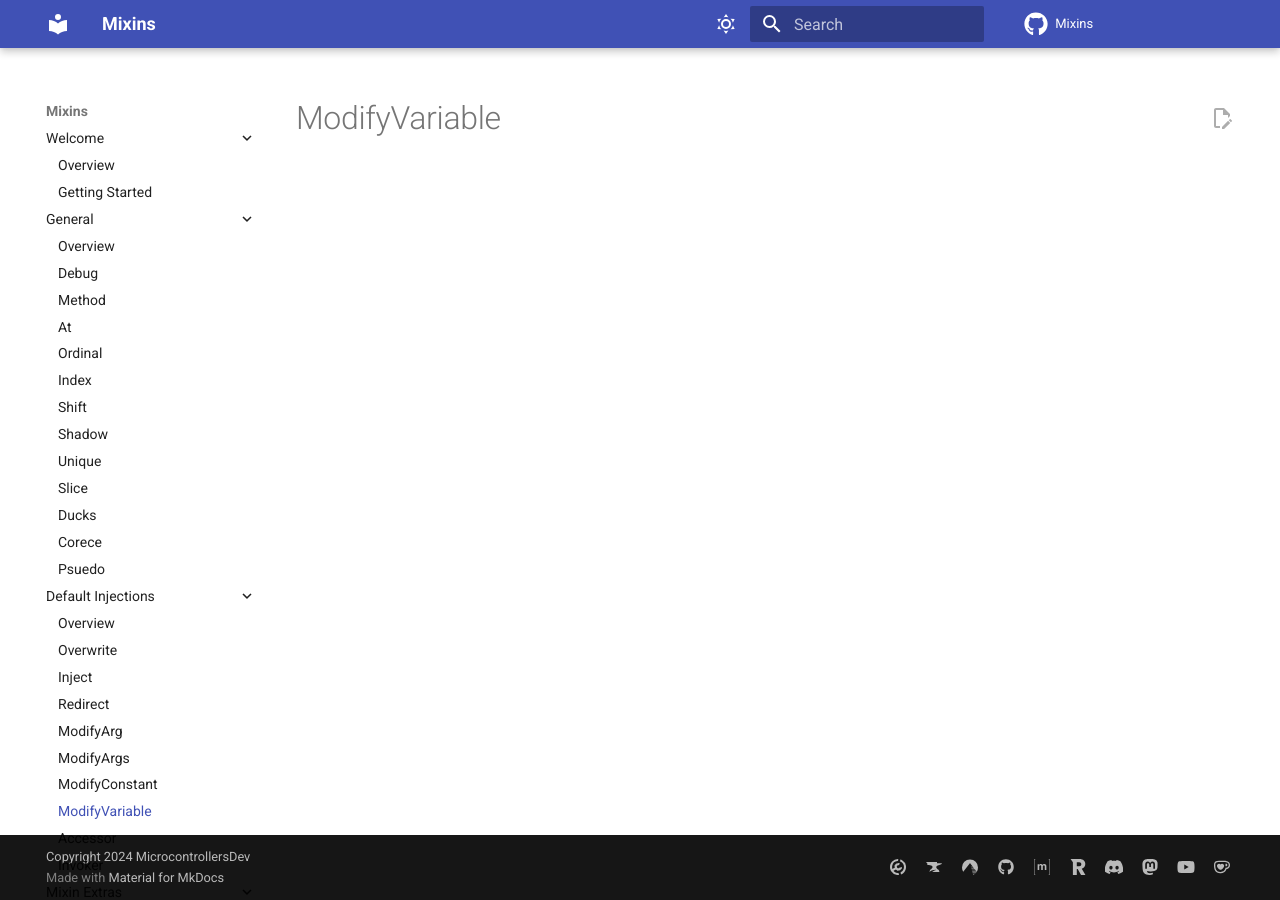
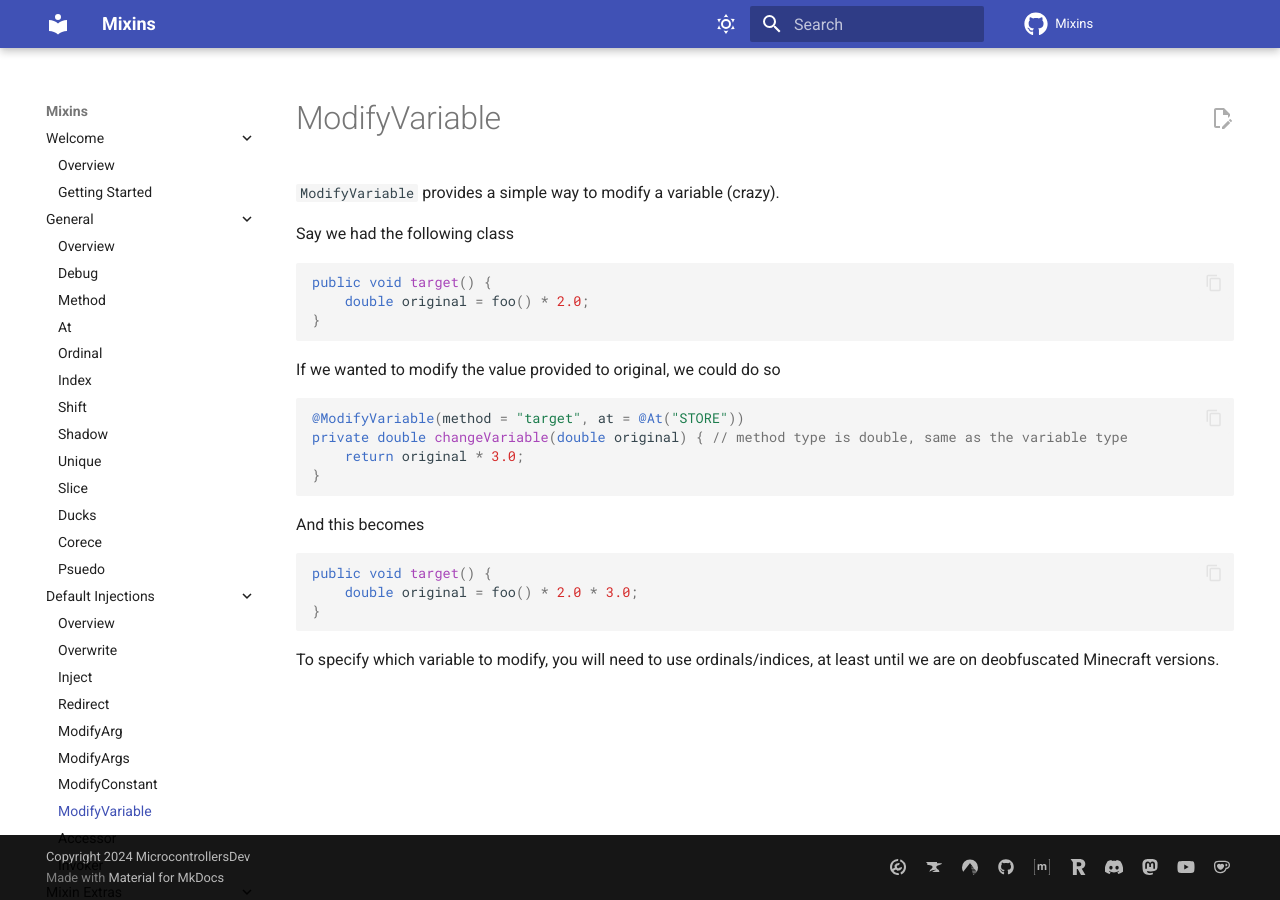
Before and after one commit to MicrocontrollersDev/Mixins, an MkDocs documentation site: the page built from docs/default/modifyvariable.md, in a window 1280 px wide. Built offline with MkDocs 1.6.1 and Material for MkDocs 9.7.7, drawn with Linux system fonts in a browser that asks for light colours; comment, search, counter and statistics services are not loaded.

Commit message:
ModifyVariable, better clarify Accessor & Invoker naming

````diff
--- a/docs/default/modifyvariable.md
+++ b/docs/default/modifyvariable.md
@@ -1 +1,30 @@
 # ModifyVariable
+
+`ModifyVariable` provides a simple way to modify a variable (crazy).
+
+Say we had the following class
+
+```java
+public void target() {
+    double original = foo() * 2.0;
+}
+```
+
+If we wanted to modify the value provided to original, we could do so
+
+```java
+@ModifyVariable(method = "target", at = @At("STORE"))
+private double changeVariable(double original) { // method type is double, same as the variable type
+    return original * 3.0;
+}
+```
+
+And this becomes
+
+```java
+public void target() {
+    double original = foo() * 2.0 * 3.0;
+}
+```
+
+To specify which variable to modify, you will need to use ordinals/indices, at least until we are on deobfuscated Minecraft versions.
````
Also changed, not shown: docs/default/accessor.md (+6 -6 lines), docs/default/invoker.md (+4 -4 lines), docs/default/modifyconstant.md (+1 -1 lines).
